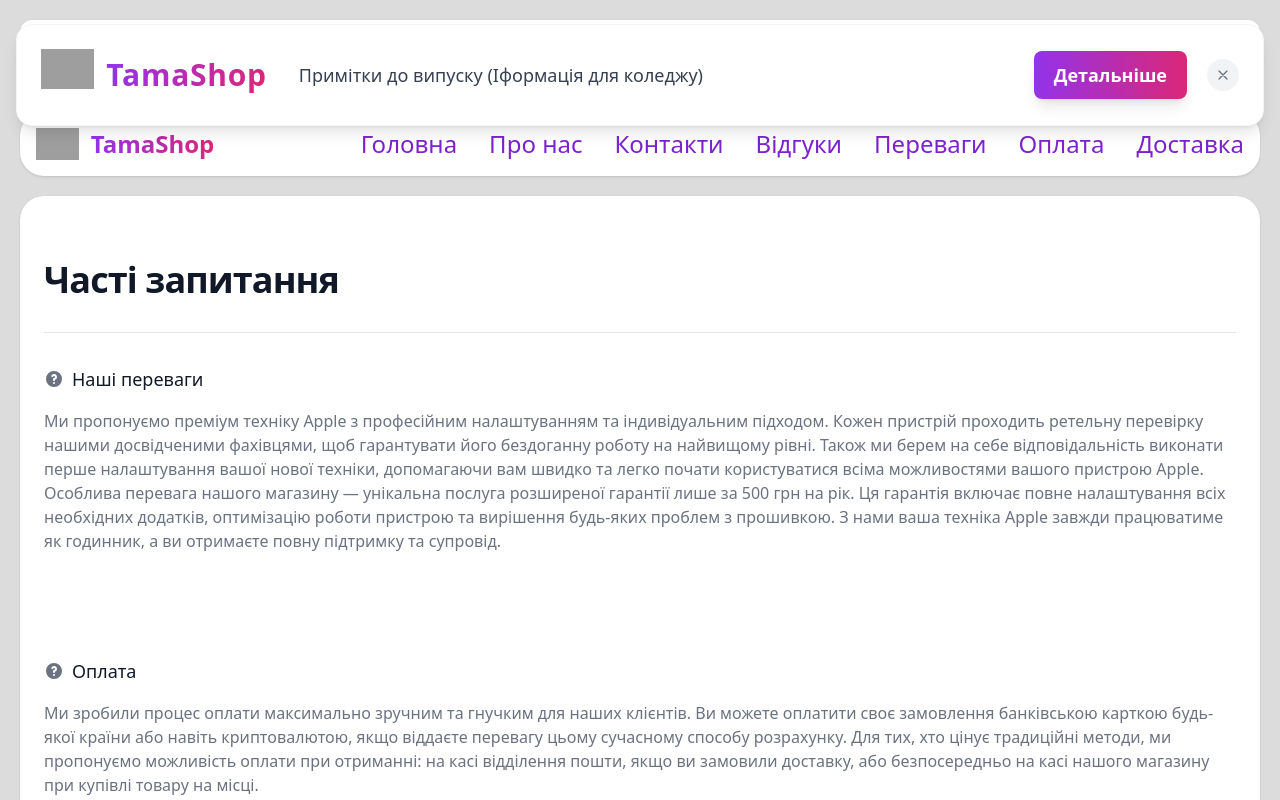
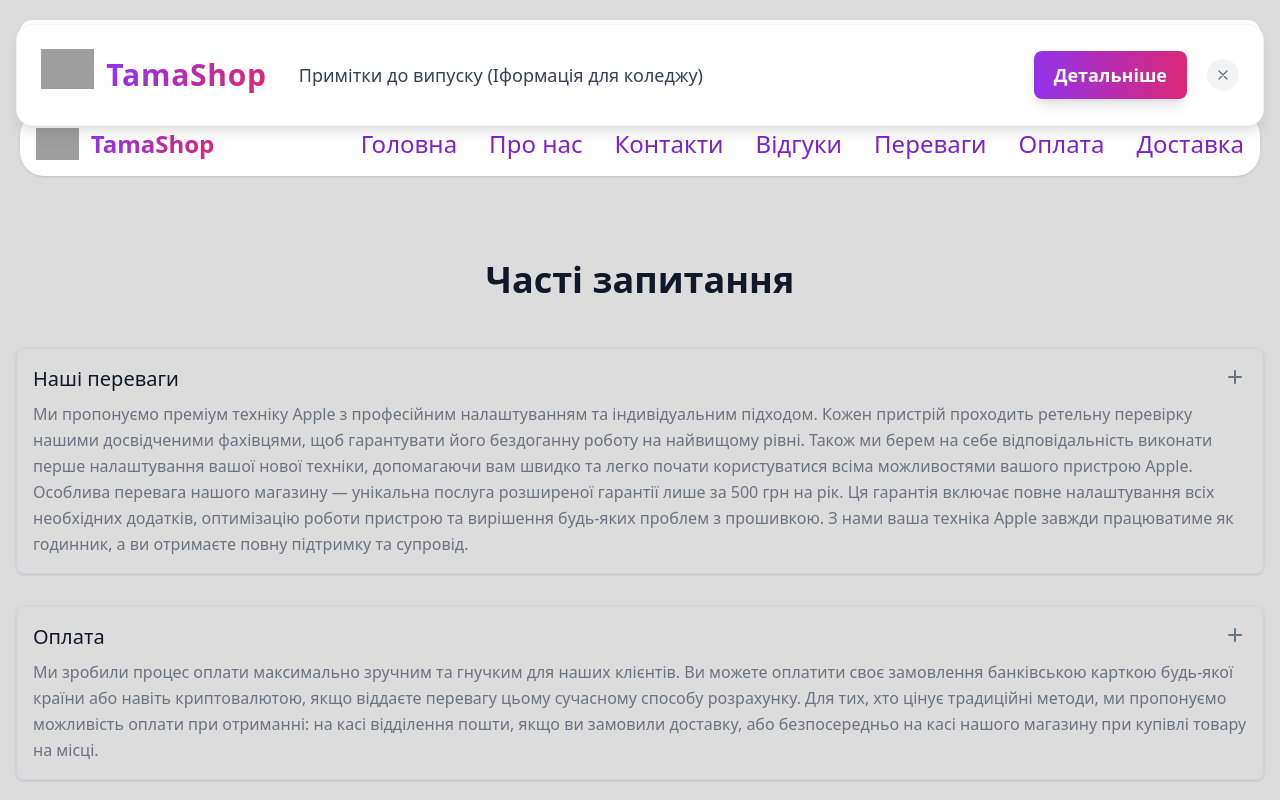
Before and after one commit to PelykhIhor/TamaShop, a Next.js app: page /faq in a window 1280 px wide. Shown: the top 800 px of the page. Built offline with nearby package versions, Linux system fonts and the light colour scheme; grey boxes are pictures that could not be loaded.

Commit message:
Update faq.js

```diff
--- a/src/pages/faq.js
+++ b/src/pages/faq.js
@@ -1,7 +1,5 @@
 import Layout from '@/components/Layout';
 import React from 'react';
-import Image from 'next/image';
-
 
 const faqData = [
     {
@@ -24,16 +22,14 @@ const faqData = [
 export default function FAQ() {
     return (
         <Layout>
-            <section className="bg-white dark:bg-gray-900 m-5 rounded-3xl shadow">
-                <div className="py-8 px-4 mx-auto max-w-screen-xl sm:py-16 lg:px-6">
-                    <h2 className="mb-8 text-4xl tracking-tight font-extrabold text-gray-900 dark:text-white">
-                        Часті запитання
-                    </h2>
-                    <div className="grid pt-8 text-left border-t border-gray-200 dark:border-gray-700 md:gap-16 md:grid-cols-1">
-                        {faqData.map((faq, index) => (
-                            <FAQItem key={index} id={faq.id} question={faq.question} answer={faq.answer} />
-                        ))}
-                    </div>
+            <section className="py-16 px-4 mx-auto max-w-7xl">
+                <h2 className="text-4xl font-extrabold text-gray-900 dark:text-white text-center mb-12">
+                    Часті запитання
+                </h2>
+                <div className="space-y-8">
+                    {faqData.map((faq) => (
+                        <FAQItem key={faq.id} id={faq.id} question={faq.question} answer={faq.answer} />
+                    ))}
                 </div>
             </section>
         </Layout>
@@ -42,36 +38,18 @@ export default function FAQ() {
 
 function FAQItem({ id, question, answer }) {
     return (
-        <div id={id} className="mb-10">
-            <h3 className="flex items-center mb-4 text-lg font-medium text-gray-900 dark:text-white">
-                <Icon />
-                {question}
-            </h3>
-            <p className="text-gray-500 dark:text-gray-400">
+        <div id={id} className="p-4 border border-gray-300 rounded-lg shadow transition-all">
+            <button className="flex justify-between w-full text-left">
+                <h3 className="text-xl font-medium text-gray-900 dark:text-white">{question}</h3>
+                <svg className="w-6 h-6 text-gray-500 dark:text-gray-400" fill="none" xmlns="http://www.w3.org/2000/svg" viewBox="0 0 24 24" stroke="currentColor" strokeWidth="2">
+                    <path strokeLinecap="round" strokeLinejoin="round" d="M6 12h12m-6-6v12" />
+                </svg>
+            </button>
+            <div className="mt-2 text-gray-500 dark:text-gray-400">
                 {answer.split('\n').map((line, index) => (
-                    <span key={index}>
-                        {line}
-                        <br />
-                    </span>
+                    <p key={index} className="leading-relaxed">{line}</p>
                 ))}
-            </p>
+            </div>
         </div>
     );
 }
-
-function Icon() {
-    return (
-        <svg
-            className="flex-shrink-0 mr-2 w-5 h-5 text-gray-500 dark:text-gray-400"
-            fill="currentColor"
-            viewBox="0 0 20 20"
-            xmlns="http://www.w3.org/2000/svg"
-        >
-            <path
-                fillRule="evenodd"
-                d="M18 10a8 8 0 11-16 0 8 8 0 0116 0zm-8-3a1 1 0 00-.867.5 1 1 0 11-1.731-1A3 3 0 0113 8a3.001 3.001 0 01-2 2.83V11a1 1 0 11-2 0v-1a1 1 0 011-1 1 1 0 100-2zm0 8a1 1 0 100-2 1 1 0 000 2z"
-                clipRule="evenodd"
-            />
-        </svg>
-    );
-}
```
